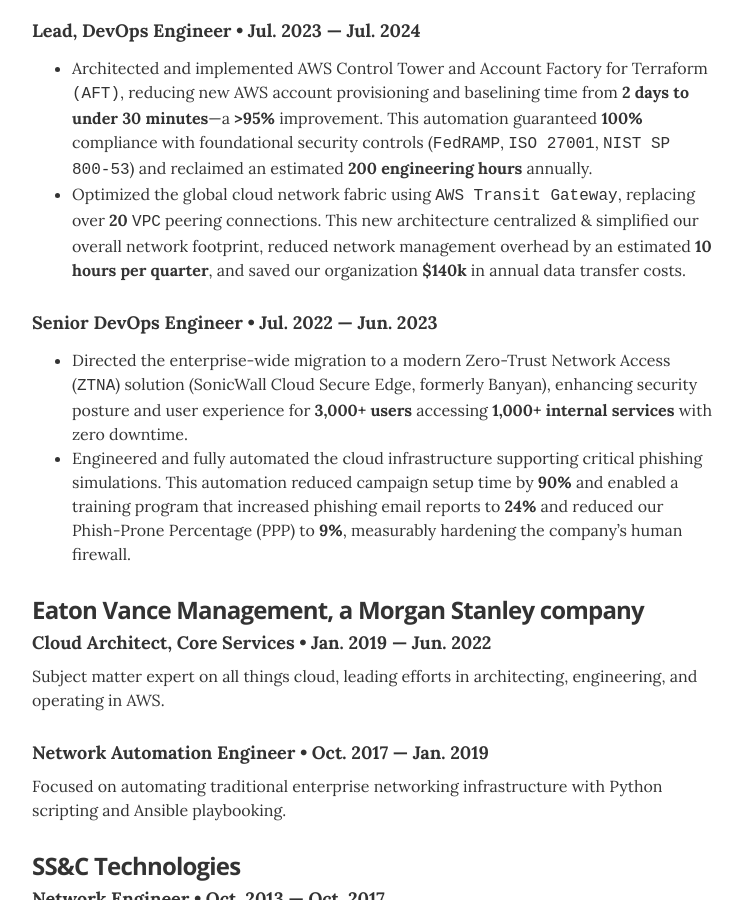
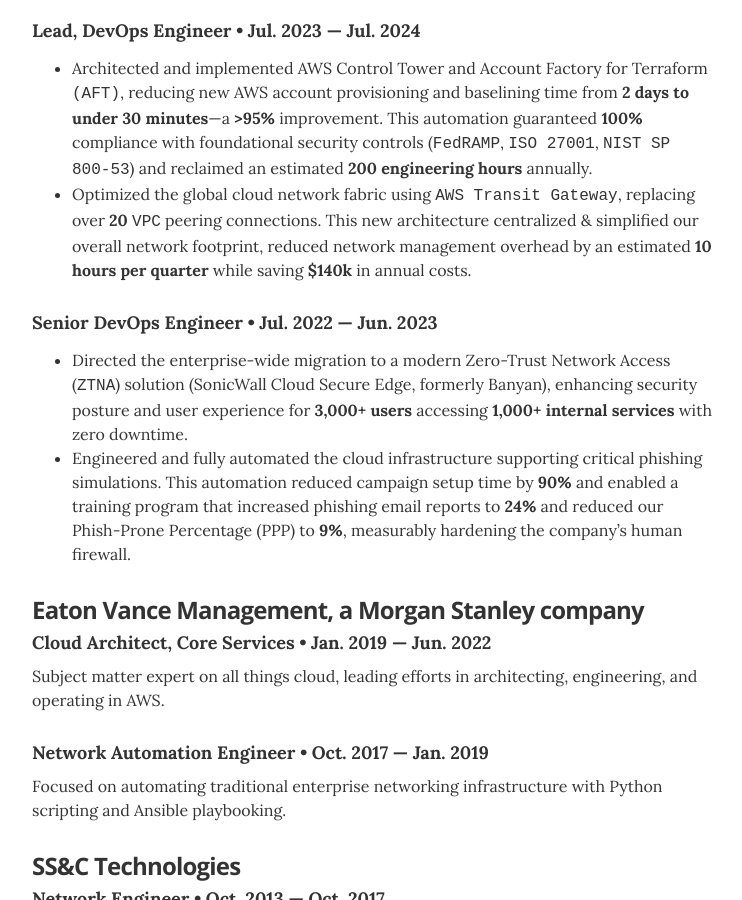
Before and after one commit to patrick-andrew-jain-taylor/resume, a Jekyll site: the page built from index.html, in a window 1280 px wide and 900 px high, scrolled down 1088 px. Shown: the whole window, without its empty margins (268-1010 px from the left). Built offline with Jekyll 4.4.1, drawn with Linux system fonts in a browser that asks for light colours.

Commit message:
fix: experience costs

```diff
--- a/_data/experience.yml
+++ b/_data/experience.yml
@@ -7,7 +7,7 @@
 
 - position: Lead, DevOps Engineer
   duration: Jul. 2023 &mdash; Jul. 2024
-  summary: <ul class="resume-item-list"><li>Architected and implemented AWS Control Tower and Account Factory for Terraform <code>(AFT)</code>, reducing new AWS account provisioning and baselining time from <strong>2 days to under 30 minutes</strong>—a <strong>>95%</strong> improvement. This automation guaranteed <strong>100%</strong> compliance with foundational security controls (<code>FedRAMP</code>, <code>ISO 27001</code>, <code>NIST SP 800-53</code>) and reclaimed an estimated <strong>200 engineering hours</strong> annually.</li><li>Optimized the global cloud network fabric using <code>AWS Transit Gateway</code>, replacing over <strong>20</strong> <code>VPC</code> peering connections. This new architecture centralized & simplified our overall network footprint, reduced network management overhead by an estimated <strong>10 hours per quarter</strong>, and saved our organization <strong>$140k</strong> in annual data transfer costs.</li></ul>
+  summary: <ul class="resume-item-list"><li>Architected and implemented AWS Control Tower and Account Factory for Terraform <code>(AFT)</code>, reducing new AWS account provisioning and baselining time from <strong>2 days to under 30 minutes</strong>—a <strong>>95%</strong> improvement. This automation guaranteed <strong>100%</strong> compliance with foundational security controls (<code>FedRAMP</code>, <code>ISO 27001</code>, <code>NIST SP 800-53</code>) and reclaimed an estimated <strong>200 engineering hours</strong> annually.</li><li>Optimized the global cloud network fabric using <code>AWS Transit Gateway</code>, replacing over <strong>20</strong> <code>VPC</code> peering connections. This new architecture centralized & simplified our overall network footprint, reduced network management overhead by an estimated <strong>10 hours per quarter</strong> while saving <strong>$140k</strong> in annual costs.</li></ul>
 
 - position: Senior DevOps Engineer
   duration: Jul. 2022 &mdash; Jun. 2023
```
